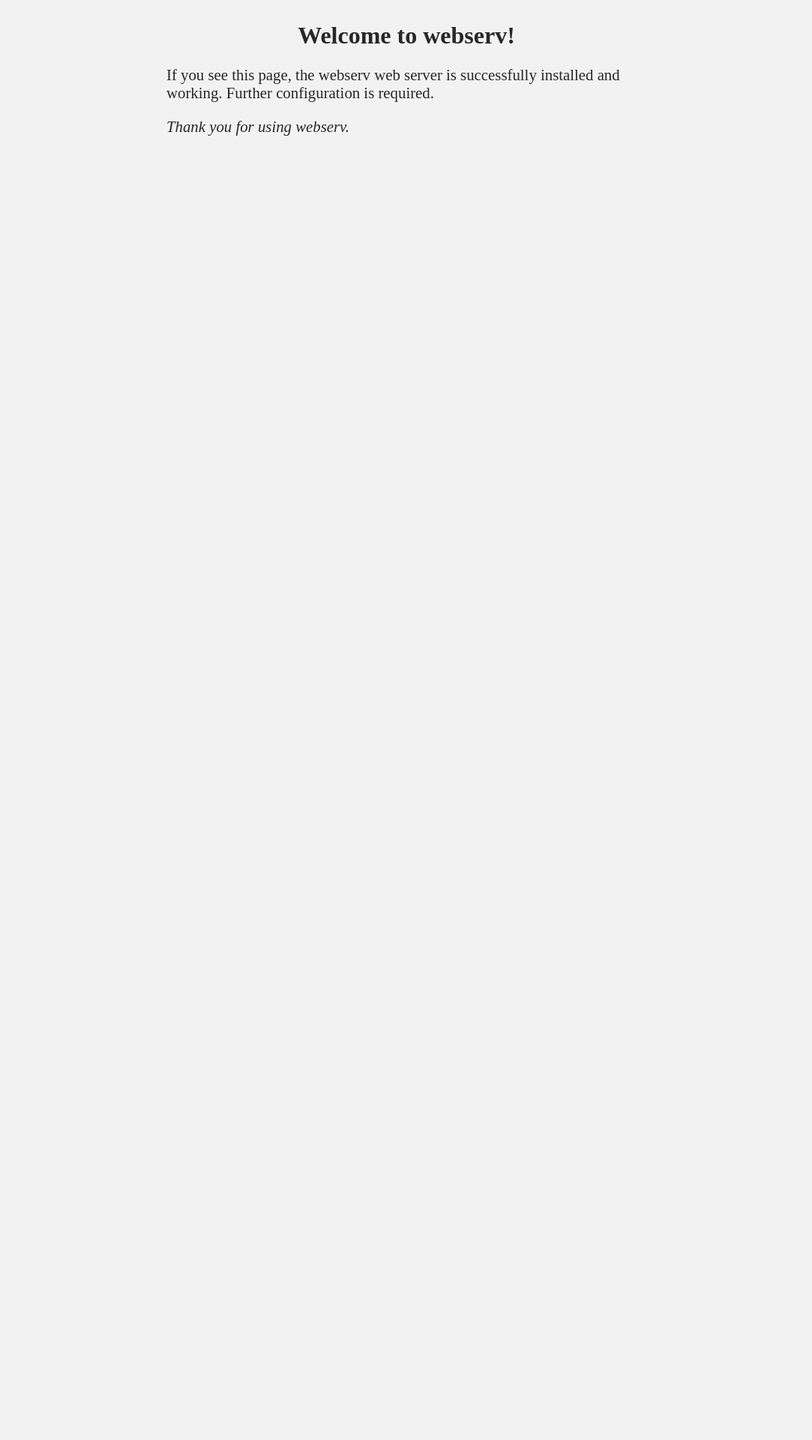
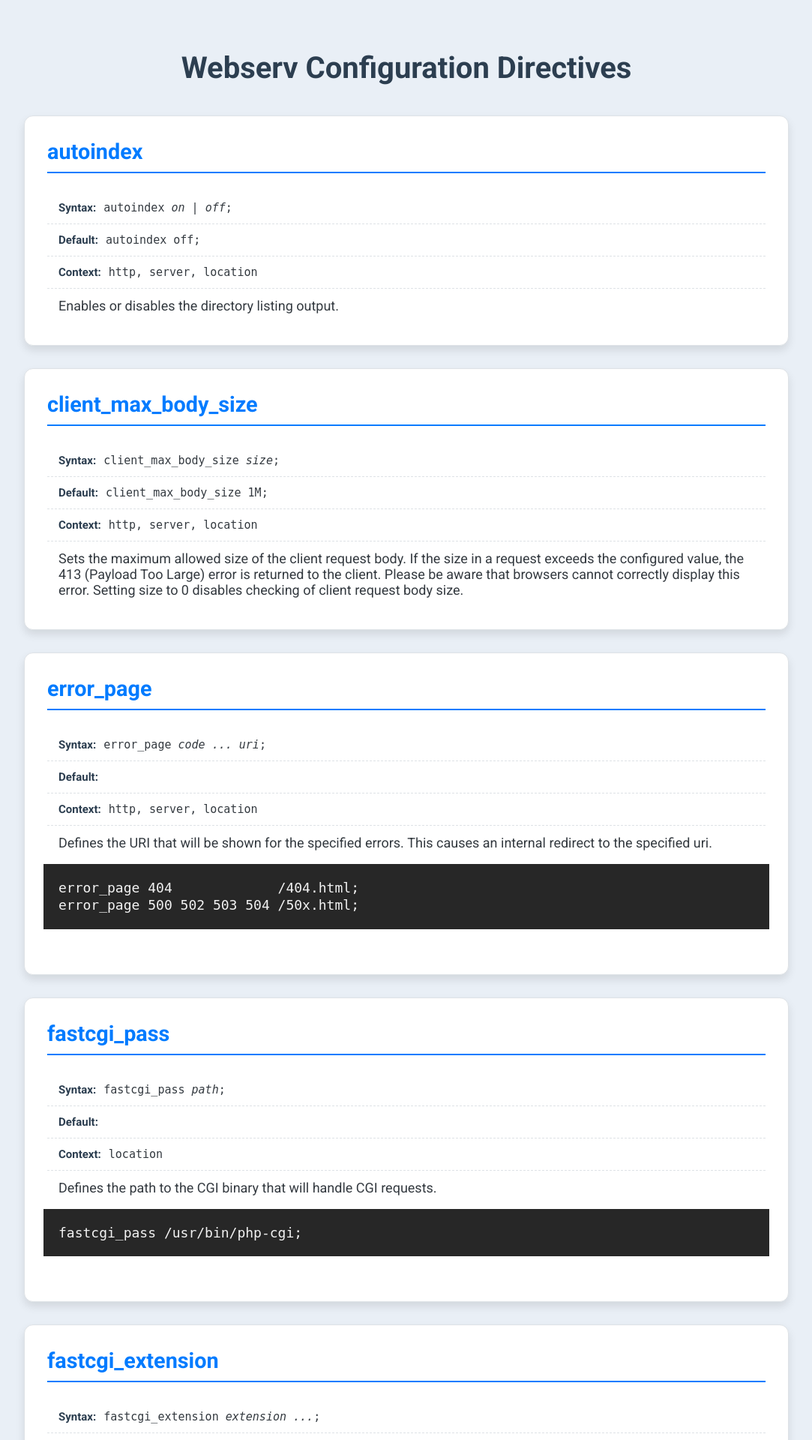
Before and after one commit to rgrmra/webserv, a PHP site: page /documentation/index.html in a window 1280 px wide. Shown: the top 1920 px of the page at 75% size, without its empty margins (98-1181 px from the left). Before the commit the page ends 181 px from the top, so only its background shows below. Run offline with PHP 8.4, Linux system fonts and the light colour scheme.

Commit message:
feat: add documentation and infinit loop test

```diff
--- a/var/www/html/cgi/library/css/layout.css
+++ b/var/www/html/cgi/library/css/layout.css
@@ -40,7 +40,7 @@ h1 {
 	display: flex;
 	flex-direction: column;
 	gap: 30px;
-	max-width: 1200px;
+	max-width: 1020px;
 	width: 100%;
 }
 
@@ -83,6 +83,26 @@ a:hover {
 	background-color: var(--primary-hover-color);
 	transform: translateY(-2px);
 	box-shadow: var(--shadow-medium);
+}
+
+pre {
+	margin-left: -20px;
+	width: 100%;
+	float: left;
+    background-color: var(--terminal-bg-color);
+    color: var(--terminal-glow-color);
+    line-height: 1.3;
+
+    padding: 20px;
+
+    position: relative;
+    overflow-x: auto;
+    white-space: pre-wrap;
+    word-wrap: break-word;
+}
+
+.directive {
+	width: 100%;
 }
 
 iframe {
@@ -220,6 +240,9 @@ button {
 	display: flex;
 	align-items: center;
 	font-size: 15px;
+	word-break: break-word;
+	overflow-wrap: break-word;
+	white-space: normal;
 }
 
 .cookie-list li:last-child {
--- /dev/null
+++ b/var/www/html/cgi/php/infinit.php
@@ -0,0 +1 @@
+<?php while(true); ?>
--- /dev/null
+++ b/var/www/html/documentation/index.html
@@ -0,0 +1,232 @@
+<!doctype html>
+<html lang="en">
+<head>
+	<meta charset="UTF-8" />
+	<meta name="viewport" content="width=device-width, initial-scale=1.0" />
+	<title>Webserv Configuration Directives</title>
+	<link href="https://fonts.googleapis.com/css2?family=Roboto:wght@300;400;700&display=swap" rel="stylesheet" />
+	<link href="/cgi/library/css/layout.css" rel="stylesheet">
+</head>
+<body>
+	<h1>Webserv Configuration Directives</h1>
+	<div class="container">
+		<div id="autoindex" class="test-section">
+			<h2>autoindex</h2>
+				<div class="cookie-list">
+					<li><strong>Syntax:</strong> <code>autoindex <i>on</i> | <i>off</i>;</code></li>
+					<li><strong>Default:</strong> <code>autoindex off;</code></li>
+					<li><strong>Context:</strong> <code>http, server, location</code></li>
+					<li>
+						<big>
+							Enables or disables the directory listing output.
+						</big>
+					</li>
+				</div>
+		</div>
+		<div id="client_max_body_size" class="test-section">
+			<h2>client_max_body_size</h2>
+				<div class="cookie-list">
+					<li><strong>Syntax:</strong> <code>client_max_body_size <i>size</i>;</code></li>
+					<li><strong>Default:</strong> <code>client_max_body_size 1M;</code></li>
+					<li><strong>Context:</strong> <code>http, server, location</code></li>
+					<li>
+						<big>
+							Sets the maximum allowed size of the client request body. If the size in a request exceeds the configured value, the 413 (Payload Too Large) error is returned to the client. Please be aware that browsers cannot correctly display this error. Setting size to 0 disables checking of client request body size.
+						</big>
+					</li>
+				</div>
+		</div>
+		<div id="error_page" class="test-section">
+			<h2>error_page</h2>
+				<div class="cookie-list">
+					<li><strong>Syntax:</strong> <code>error_page <i>code ... uri</i>;</code></li>
+					<li><strong>Default:</strong> <code></code></li>
+					<li><strong>Context:</strong> <code>http, server, location</code></li>
+					<li>
+						<big>
+							Defines the URI that will be shown for the specified errors.
+							<pre><code>error_page 404             /404.html;
+error_page 500 502 503 504 /50x.html;</code></pre>
+							This causes an internal redirect to the specified uri.
+						</big>
+					</li>
+				</div>
+		</div>
+		<div id="fastcgi_pass" class="test-section">
+			<h2>fastcgi_pass</h2>
+				<div class="cookie-list">
+					<li><strong>Syntax:</strong> <code>fastcgi_pass <i>path</i>;</code></li>
+					<li><strong>Default:</strong> <code></code></li>
+					<li><strong>Context:</strong> <code>location</code></li>
+					<li>
+						<big class="directive">
+							Defines the path to the CGI binary that will handle CGI requests.
+							<pre><code>fastcgi_pass /usr/bin/php-cgi;</pre></code>
+						</big>
+					</li>
+				</div>
+		</div>
+		<div id="fastcgi_extension" class="test-section">
+			<h2>fastcgi_extension</h2>
+				<div class="cookie-list">
+					<li><strong>Syntax:</strong> <code>fastcgi_extension <i>extension ...</i>;</code></li>
+					<li><strong>Default:</strong> <code></code></li>
+					<li><strong>Context:</strong> <code>location</code></li>
+					<li>
+						<big>
+							Specifies the file extensions that should be processed by the CGI binary defined in <code>fastcgi_pass</code>.
+							<pre><code>fastcgi_extension php;</pre></code>
+						</big>
+					</li>
+				</div>
+		</div>
+		<div id="http" class="test-section">
+			<h2>http</h2>
+				<div class="cookie-list">
+					<li><strong>Syntax:</strong> <code>http { <i>...</i> }</code></li>
+					<li><strong>Default:</strong> <code></code></li>
+					<li><strong>Context:</strong> <code>main</code></li>
+					<li>
+						<big>
+							Provides the configuration file context in which the HTTP server directives are specified.
+						</big>
+					</li>
+				</div>
+		</div>
+		<div id="index" class="test-section">
+			<h2>index</h2>
+				<div class="cookie-list">
+					<li><strong>Syntax:</strong> <code>index <i>file ...</i>;</code></li>
+					<li><strong>Default:</strong> <code>index index.html index.html;</code></li>
+					<li><strong>Context:</strong> <code>http, server, location</code></li>
+					<li>
+						<big>
+							Defines files that will be used as an index.
+						</big>
+					</li>
+				</div>
+		</div>
+		<div id="limit_except" class="test-section">
+			<h2>limit_except</h2>
+				<div class="cookie-list">
+					<li><strong>Syntax:</strong> <code>limit_except <i>method ...</i> { <i>...</i> }</code></li>
+					<li><strong>Default:</strong> <code>limit_except GET { deny: all; }</code></li>
+					<li><strong>Context:</strong> <code>location</code></li>
+					<li>
+						<big>
+							Limits allowed HTTP methods inside a location. The method parameter can be one of the following: <code>GET</code>, <code>POST</code> or <code>DELETE</code>.
+						</big>
+					</li>
+				</div>
+		</div>
+		<div id="listen" class="test-section">
+			<h2>listen</h2>
+				<div class="cookie-list">
+					<li><strong>Syntax:</strong> <code>listen <i>ip</i>:<i>port</i>;</code></li>
+					<li><strong>Default:</strong> <code></code></li>
+					<li><strong>Context:</strong> <code>server</code></li>
+					<li>
+						<big>
+							Defines the IP address and port for the virtual server. If one is missing, defaults are used (<code>0.0.0.0</code> and <code>8080</code>), but both cannot be omitted.
+							<pre><code>listen 9000;
+listen 127.0.0.1;
+listen 127.0.0.1:9000;</code></pre>
+						</big>
+					</li>
+				</div>
+		</div>
+		<div id="location" class="test-section">
+			<h2>location</h2>
+				<div class="cookie-list">
+					<li><strong>Syntax:</strong> <code>location <i>path</i> { <i>...</i> }</code></li>
+					<li><strong>Default:</strong> <code>location / { ... }</code></li>
+					<li><strong>Context:</strong> <code>server</code></li>
+					<li>
+						<big>
+							Applies configuration based on the request URI.<br>
+							The server normalizes paths, resolving sequences like <code>/example/../example</code> to <code>/example</code>.
+						</big>
+					</li>
+				</div>
+		</div>
+		<div id="return" class="test-section">
+			<h2>return</h2>
+				<div class="cookie-list">
+					<li><strong>Syntax:</strong> <code>return <i>code</i> <i>text</i> | <i>URL</i>;</code></li>
+					<li><strong>Default:</strong> <code></code></li>
+					<li><strong>Context:</strong> <code>server, location</code></li>
+					<li>
+						<div>
+							<big>
+								Stops processing and returns the specified <code>code</code> to a client or redirect to an URL.
+							</big>
+						</div>
+					</li>
+				</div>
+		</div>
+		<div id="root" class="test-section">
+			<h2>root</h2>
+				<div class="cookie-list">
+					<li><strong>Syntax:</strong> <code>root <i>path</i>;</code></li>
+					<li><strong>Default:</strong> <code>root ./var/www/html;</code></li>
+					<li><strong>Context:</strong> <code>http, server, location</code></li>
+					<li>
+						<div>
+							<big>
+								Sets the root directory for requests. For example, with the following configuration<br>
+								The <code>/data/w3/i/top.gif</code> file will be sent in response to the <code>/i/top.gif</code> request.
+							</big>
+						</div>
+					</li>
+				</div>
+		</div>
+		<div id="server" class="test-section">
+			<h2>server</h2>
+				<div class="cookie-list">
+					<li><strong>Syntax:</strong> <code>server { <i>...</i> }</code></li>
+					<li><strong>Default:</strong> <code></code></li>
+					<li><strong>Context:</strong> <code>http</code></li>
+					<li>
+						<div>
+							<big>
+								Sets configuration for a virtual server.
+							</big>
+						</div>
+					</li>
+				</div>
+		</div>
+		<div id="server_name" class="test-section">
+			<h2>server_name</h2>
+				<div class="cookie-list">
+					<li><strong>Syntax:</strong> <code>server_name <i>name ...</i>;</code></li>
+					<li><strong>Default:</strong> <code></code></li>
+					<li><strong>Context:</strong> <code>server</code></li>
+					<li>
+						<div>
+							<big>
+								Sets names of a virtual server, for example:
+								<pre><code>server_name example.com www.example.com;</code></pre>
+								The first name becomes the primary server name.
+							</big>
+						</div>
+					</li>
+				</div>
+		</div>
+		<div id="web_dav" class="test-section">
+			<h2>web_dav</h2>
+				<div class="cookie-list">
+					<li><strong>Syntax:</strong> <code>web_dav <i>on</i> | <i>off</i>;</code></li>
+					<li><strong>Default:</strong> <code>web_dav off;</code></li>
+					<li><strong>Context:</strong> <code>http, server, location</code></li>
+					<li>
+						<div>
+							<big>
+								Enables WebDAV support for the <code>POST</code> and <code>DELETE</code> methods, allowing direct file uploads and deletions.
+							</big>
+						</div>
+					</li>
+				</div>
+		</div>
+	</div>
+</body>
+</html>
```
Also changed, not shown: var/www/html/cgi/index.html (+10 -2 lines), var/www/html/documentation.html (deleted, +0 -41 lines), 1 other file.
